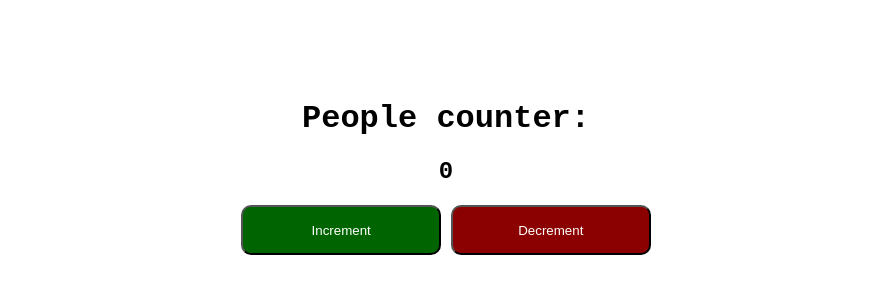
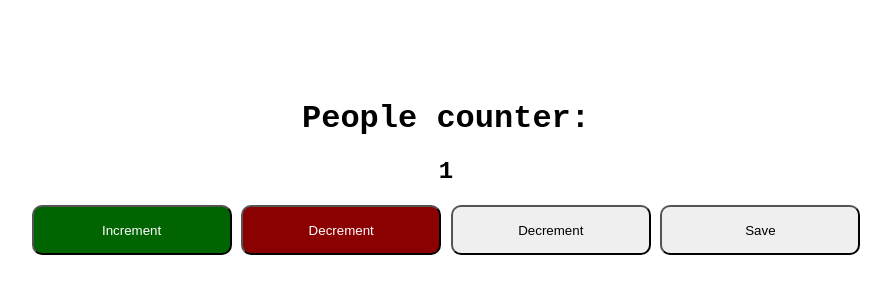
Before and after one commit to Walterhart/javaScript-practice, a website: page passenger-counter-app/index.html in a window 1280 px wide. Both pictures are taken after a click on the button "Increment". Shown: the whole page, without its empty margins (194-1085 px from the left). Drawn offline with Linux system fonts and the light colour scheme.

Commit message:
Add  functionality  for increment, reset and decrement. Add button save

```diff
--- a/passenger-counter-app/index.html
+++ b/passenger-counter-app/index.html
@@ -13,6 +13,8 @@
     <h2 id="counter">0</h2>
     <button id="increment-btn" onclick="increment()">Increment</button>
     <button id="decrement-btn" onclick="decrement()">Decrement</button>
+    <button id="reset-btn" onclick="reset()">Decrement</button>
+    <button id="save-btn" onclick="save()">Save</button>
     <script src="/passenger-counter-app/index.js"></script>
 
 </body>
--- a/passenger-counter-app/index.js
+++ b/passenger-counter-app/index.js
@@ -1,6 +1,33 @@
+
+// global
+// DOM document object model: how you use js to modify website
+let counter = document.getElementById("counter")
+
+let count = 0
+
+
+// increase count
 function increment(){
+    count = count + 1
+    counter.innerText = count
+    console.log(count)
+}
 
+// decrease count
+function decrement(){
+    count = count - 1
+    counter.innerText = count
+    console.log(count)
 }
-function decrement(){
 
+// reset count
+function reset(){
+    count = 0;
+    counter.innerText = count
+    console.log(count)
 }
+
+// save
+function save(){
+    console.log(count)
+}
--- a/passenger-counter-app/styles.css
+++ b/passenger-counter-app/styles.css
@@ -1,6 +1,7 @@
 body{
     background-repeat: no-repeat;
     background-size:cover ;
+    background: fixed;
     font-family: 'Courier New', Courier, monospace;
     font-weight: bold;
     text-align: center;
```
